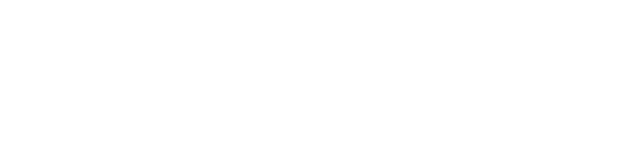
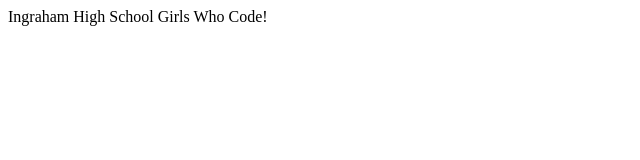
Before and after one commit to ingrahamgwc/ingrahamgwc.github.io, a plain HTML site: page homepage.html in a window 1280 px wide. Shown: the whole page, without its empty margins (0-640 px from the left). Drawn offline with Linux system fonts and the light colour scheme.

Commit message:
Update homepage.html

```diff
--- a/homepage.html
+++ b/homepage.html
@@ -3,4 +3,7 @@
 <head>
 <title>Girls Who Code</title>
 </head>
+  <body>
+    Ingraham High School <bold>Girls Who Code!</bold>
+  </body>
 </html>
```
